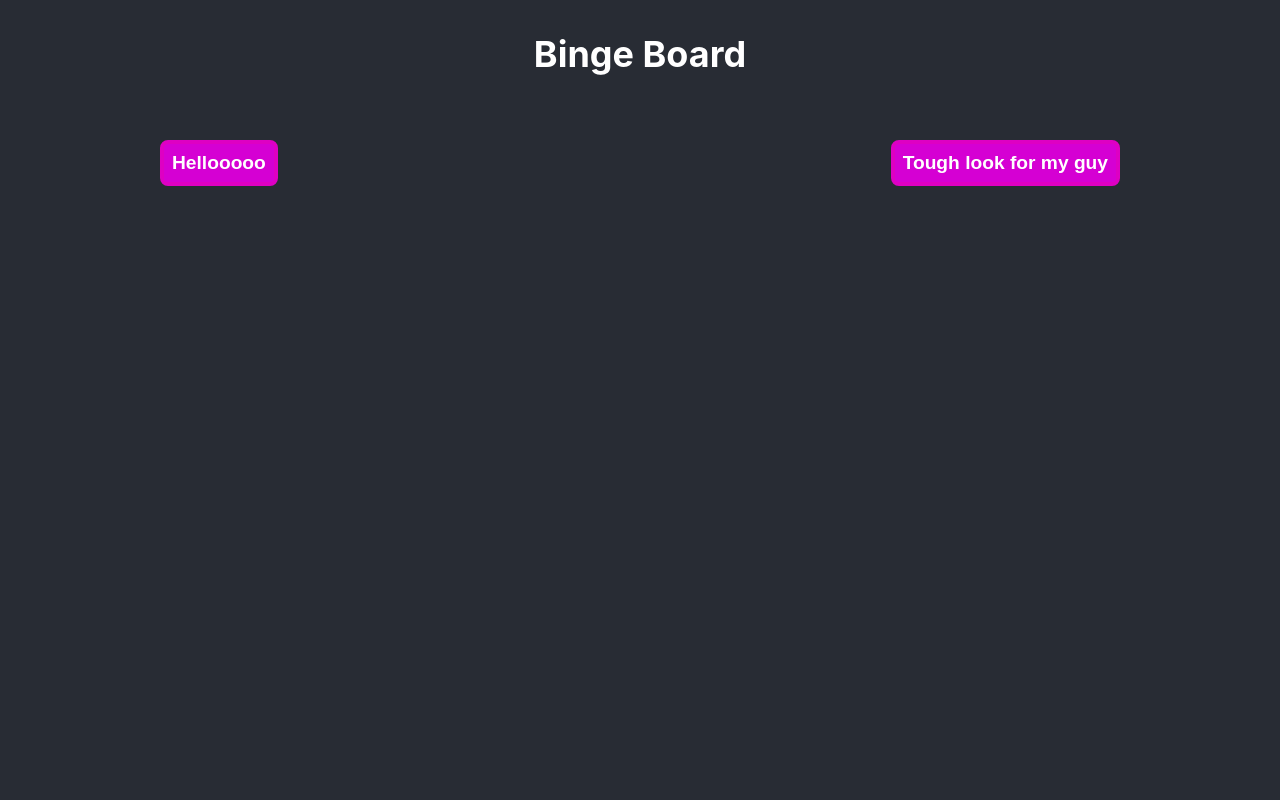
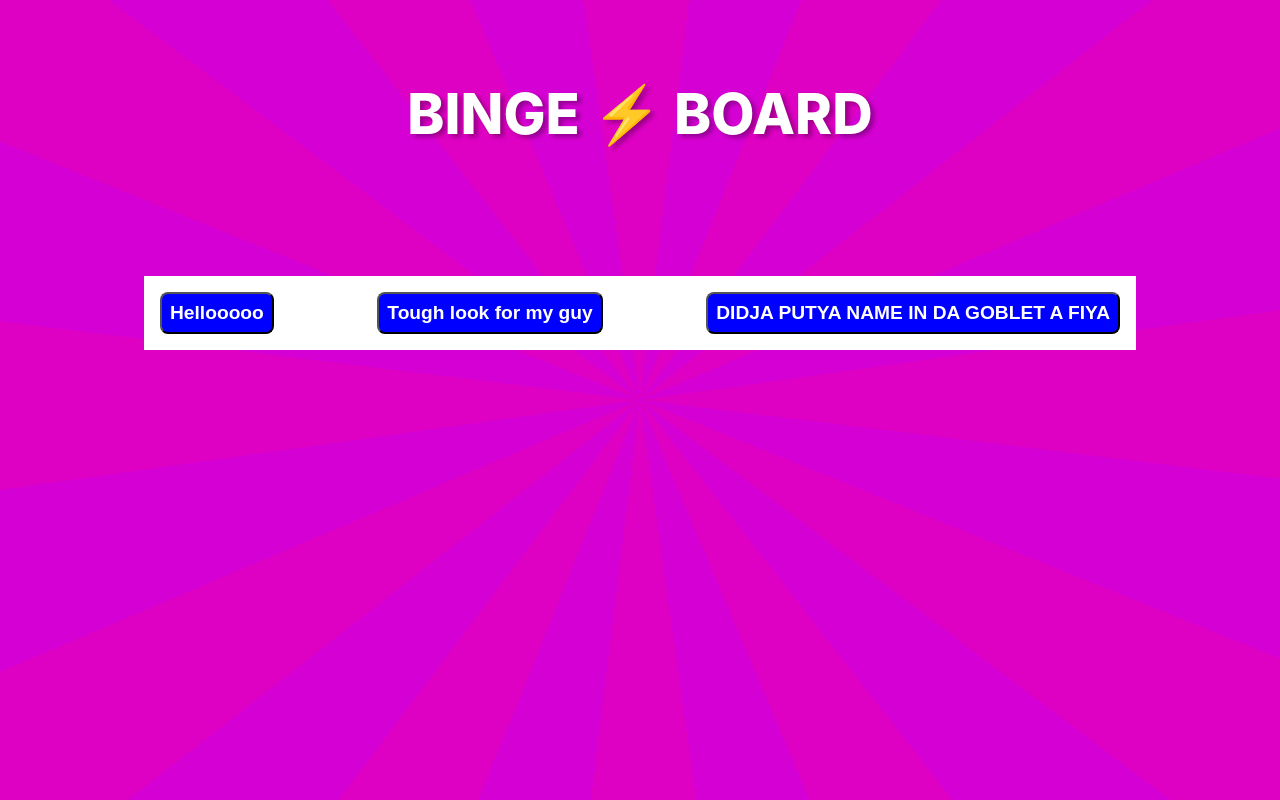
Before and after one commit to mattjared/binge-board, a React (Create React App) app: page / in a window 1280 px wide. Built offline with nearby package versions, Linux system fonts and the light colour scheme.

Commit message:
Adding design elements

```diff
--- a/package.json
+++ b/package.json
@@ -5,6 +5,7 @@
   "homepage": "http://bingeboard.website",
   "dependencies": {
     "gh-pages": "^2.0.1",
+    "node-sass": "^4.9.3",
     "react": "^16.5.2",
     "react-dom": "^16.5.2",
     "react-ga": "^2.5.3",
--- a/src/App.js
+++ b/src/App.js
@@ -3,16 +3,14 @@ import { data } from './data.js';
 import Button from './Button';
 import ReactGA from 'react-ga';
 
-if (process.env.NODE_ENV === 'production') {
-  ReactGA.initialize('UA-127457647-1');
-  ReactGA.pageview('/homepage');
-}
+ReactGA.initialize('UA-127457647-1');
+ReactGA.pageview('/homepage');
 
 class App extends Component {
   render() {
     return (
       <div className="App">
-        <h2 className="App-header">Binge Board</h2>
+        <h2>BINGE <span role="img" aria-label="Lightning Bolt">⚡</span>️ BOARD</h2>
         <div className="App-wrapper">
           {data.map((d, i) => {
             return (
--- a/src/data.js
+++ b/src/data.js
@@ -7,4 +7,8 @@ export const data = [
     "name": "Tough look for my guy",
     "audio": './sounds/cardinal.mp3',
   },
+  {
+    "name": "DIDJA PUTYA NAME IN DA GOBLET A FIYA",
+    "audio": './sounds/cardinal.mp3',
+  },
 ]
--- a/src/index.css
+++ b/src/index.css
@@ -1,3 +1,5 @@
+$lightPink:
+
 body {
   margin: 0;
   padding: 0;
@@ -30,12 +32,32 @@ body {
   justify-content: space-between;
 }
 .button {
-  background-color: rgb(213, 0, 211, 1);
-  border: solid .25rem rgb(222, 0, 195);
+  /* background-color: rgb(213, 0, 211, 1); */
+  border: solid 2px rgb(222, 0, 195);
   border-radius: .5rem;
   color: white;
   font-size: 120%;
   outline: none;
   padding: .5rem;
   font-weight: 700;
+  background:
+    linear-gradient(180deg, transparent 50%, darkorange 50%, darkorange 100%),
+    linear-gradient(170deg, transparent 50%, orange 50%, orange 100%),
+    linear-gradient(160deg, transparent 50%, darkorange 50%, darkorange 100%),
+    linear-gradient(150deg, transparent 50%, orange 50%, orange 100%),
+    linear-gradient(140deg, transparent 50%, darkorange 50%, darkorange 100%),
+    linear-gradient(130deg, transparent 50%, orange 50%, orange 100%),
+    linear-gradient(120deg, transparent 50%, darkorange 50%, darkorange 100%),
+    linear-gradient(110deg, transparent 50%, orange 50%, orange 100%),
+    linear-gradient(100deg, transparent 50%, darkorange 50%, darkorange 100%),
+    linear-gradient( 90deg, transparent 50%, orange 50%, orange 100%),
+    linear-gradient( 80deg, transparent 50%, darkorange 50%, darkorange 100%),
+    linear-gradient( 70deg, transparent 50%, orange 50%, orange 100%),
+    linear-gradient( 60deg, transparent 50%, darkorange 50%, darkorange 100%),
+    linear-gradient( 50deg, transparent 50%, orange 50%, orange 100%),
+    linear-gradient( 40deg, transparent 50%, darkorange 50%, darkorange 100%),
+    linear-gradient( 30deg, transparent 50%, orange 50%, orange 100%),
+    linear-gradient( 20deg, transparent 50%, darkorange 50%, darkorange 100%),
+    linear-gradient( 10deg, transparent 50%, orange 50%, orange 100%),
+    linear-gradient(  0deg, transparent 50%, darkorange 50%, darkorange 100%);
 }
--- a/src/index.js
+++ b/src/index.js
@@ -1,6 +1,6 @@
 import React from 'react';
 import ReactDOM from 'react-dom';
-import './index.css';
+import './index.scss';
 import App from './App.js';
 import * as serviceWorker from './serviceWorker';
 
--- /dev/null
+++ b/src/index.scss
@@ -0,0 +1,86 @@
+$lightPink: rgb(213, 0, 211);
+$darkPink: rgb(222, 0, 195);
+
+body {
+  margin: 0;
+  padding: 0;
+  font-family: -apple-system, BlinkMacSystemFont, "Segoe UI", "Roboto", "Oxygen",
+    "Ubuntu", "Cantarell", "Fira Sans", "Droid Sans", "Helvetica Neue",
+    sans-serif;
+  -webkit-font-smoothing: antialiased;
+  -moz-osx-font-smoothing: grayscale;
+}
+.App {
+  text-align: center;
+  min-height: 100vh;
+  width: 100%;
+  position: relative;
+
+  &:before,
+  &:after {
+    content: '';
+    position: absolute;
+    background:
+      linear-gradient(90deg, transparent 50%, $lightPink 50%, $lightPink),
+      linear-gradient(82deg, transparent 50%, $darkPink 50%, $darkPink),
+      linear-gradient(67deg, transparent 50%, $lightPink 50%, $lightPink),
+      linear-gradient(52deg, transparent 50%, $darkPink 50%, $darkPink),
+      linear-gradient(37deg, transparent 50%, $lightPink 50%, $lightPink),
+      linear-gradient(22deg, transparent 50%, $darkPink 50%, $darkPink),
+      linear-gradient(7deg, transparent 50%, $lightPink 50%, $lightPink),
+      linear-gradient(-8deg, transparent 50%, $darkPink 50%, $darkPink),
+      linear-gradient(-23deg, transparent 50%, $lightPink 50%, $lightPink),
+      linear-gradient(-38deg, transparent 50%, $darkPink 50%, $darkPink),
+      linear-gradient(-53deg, transparent 50%, $lightPink 50%, $lightPink),
+      linear-gradient(-68deg, transparent 50%, $darkPink 50%, $darkPink),
+      linear-gradient(-83deg, transparent 50%, $lightPink 50%, $lightPink),
+      linear-gradient(-90deg, transparent 50%, $darkPink 50%, $darkPink);
+    background-position: 0% 0%;
+    background-size: 200% 100%;
+    height: 100%;
+    width: 50%;
+    top: 0;
+    bottom: 0;
+  }
+
+  &:after {
+    right: 50%;
+  }
+  &:before {
+    right: 0%;
+    transform: rotate(180deg);
+  }
+
+  h2 {
+    padding-top: 5rem;
+    padding-bottom: 5rem;
+    margin: 0;
+    z-index: 100;
+    position: relative;
+    font-size: calc(40px + 2vmin);
+    text-shadow: 4px 3px 4px rgba(0, 0, 0, 0.3);
+    font-weight: 800;
+    color: white;
+  }
+}
+.App-wrapper {
+  background-color: white;
+  padding: 1rem;
+  margin-bottom: 1rem;
+  position: relative;
+  z-index: 100;
+  min-height: 100%;
+  max-width: 75%;
+  margin: 3rem auto 0;
+  display: flex;
+  justify-content: space-between;
+}
+.button {
+  background-color: blue;
+  border-radius: .5rem;
+  color: white;
+  font-size: 120%;
+  outline: none;
+  padding: .5rem;
+  font-weight: 700;
+}
```
Also changed, not shown: 1 other file (tests, documents, lock files or other folders).
